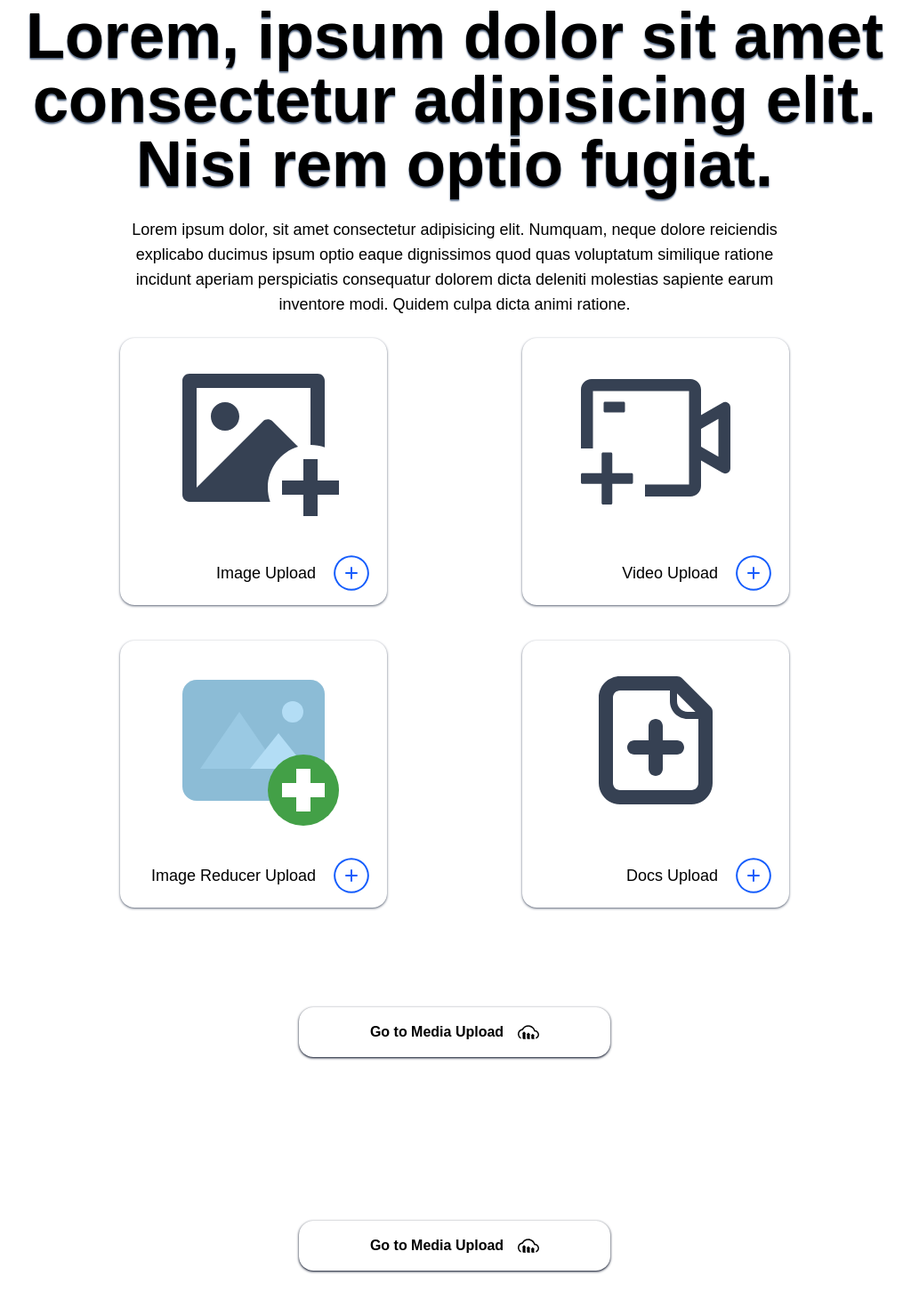
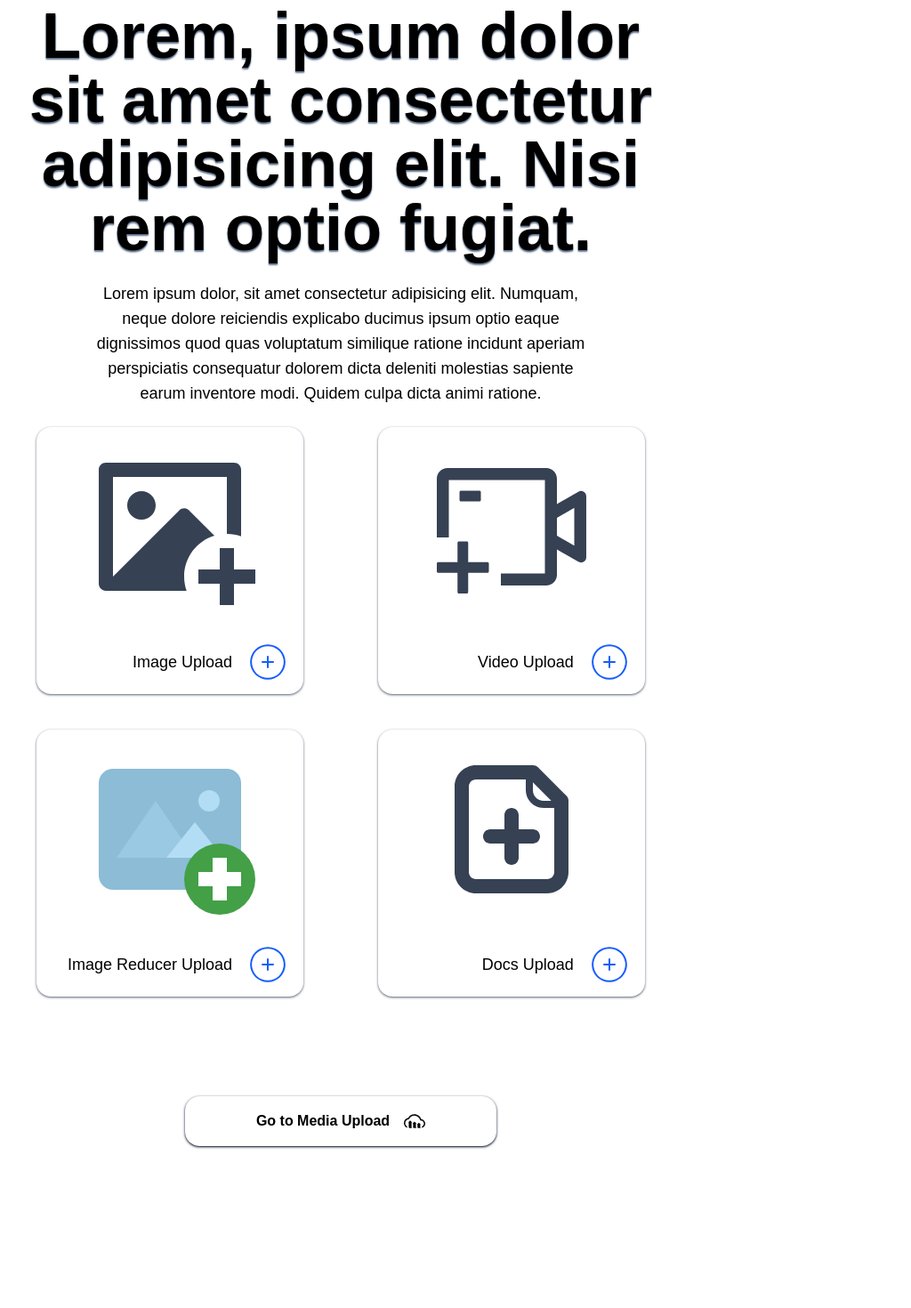
Before and after one commit to Hilal-11/Backend-Development-and-Databases, a React (Vite) app in the folder Media Upload App/Frontend/: page / in a window 1280 px wide. Shown: the part 116-1586 px from the top of the page at 89% size, without its empty margins (129-1153 px from the left). After the commit the page ends 1548 px from the top, so only its background shows below. Built offline with nearby package versions, Linux system fonts and the light colour scheme.

Commit message:
tomorrow work push

```diff
--- a/Media Upload App/Frontend/src/App.jsx
+++ b/Media Upload App/Frontend/src/App.jsx
@@ -1,21 +1,19 @@
 import React from "react"
 import Navigation from "./components/Navigation"
 import HoroComponent from "./components/HoroComponent"
-import { SiCloudinary } from "react-icons/si";
+import { Router , Route, useNavigate, Routes } from "react-router-dom"
+import MediaUpload from "./components/MediaUpload";
 function App() {
+
   return (
-    <div className="w-full h-svh">
+    <div className="w-full lg:w-[80%] h-svh">
       <div>
         <Navigation />
       </div>
-      <div>
-        <HoroComponent/>
-      </div>
-
-      <div className="flex justify-center items-center">
-        <button className=" cursor-pointer py-4 px-20 rounded-2xl shadow-sm shadow-slate-900 poppins-bold flex gap-4">Go to Media Upload <span className="text-2xl"><SiCloudinary/></span> </button>
-      </div>
-      <br /><br /><br />
+    <Routes>
+      <Route path="/" element={<HoroComponent/>} />
+      <Route path="/mediaUploadCloud" element={<MediaUpload/>} />
+    </Routes>
     </div>
 
   )
```
